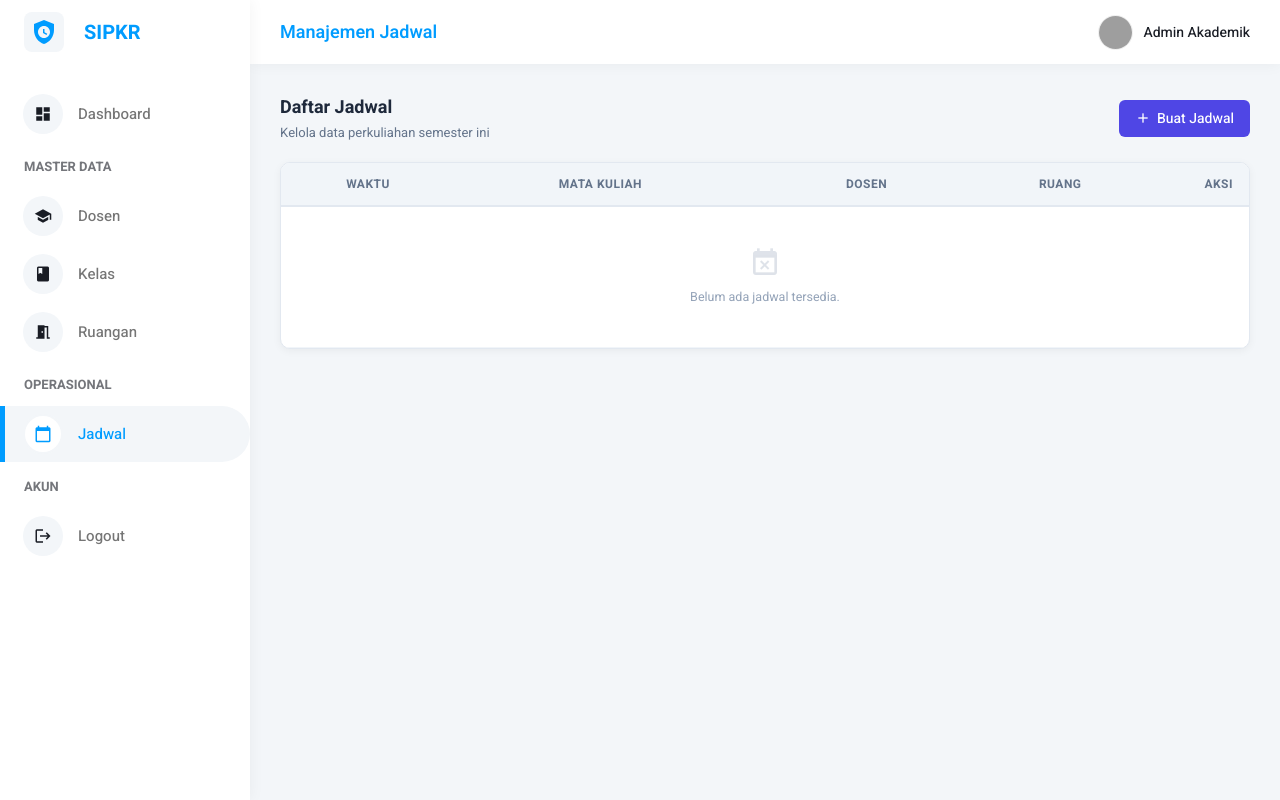
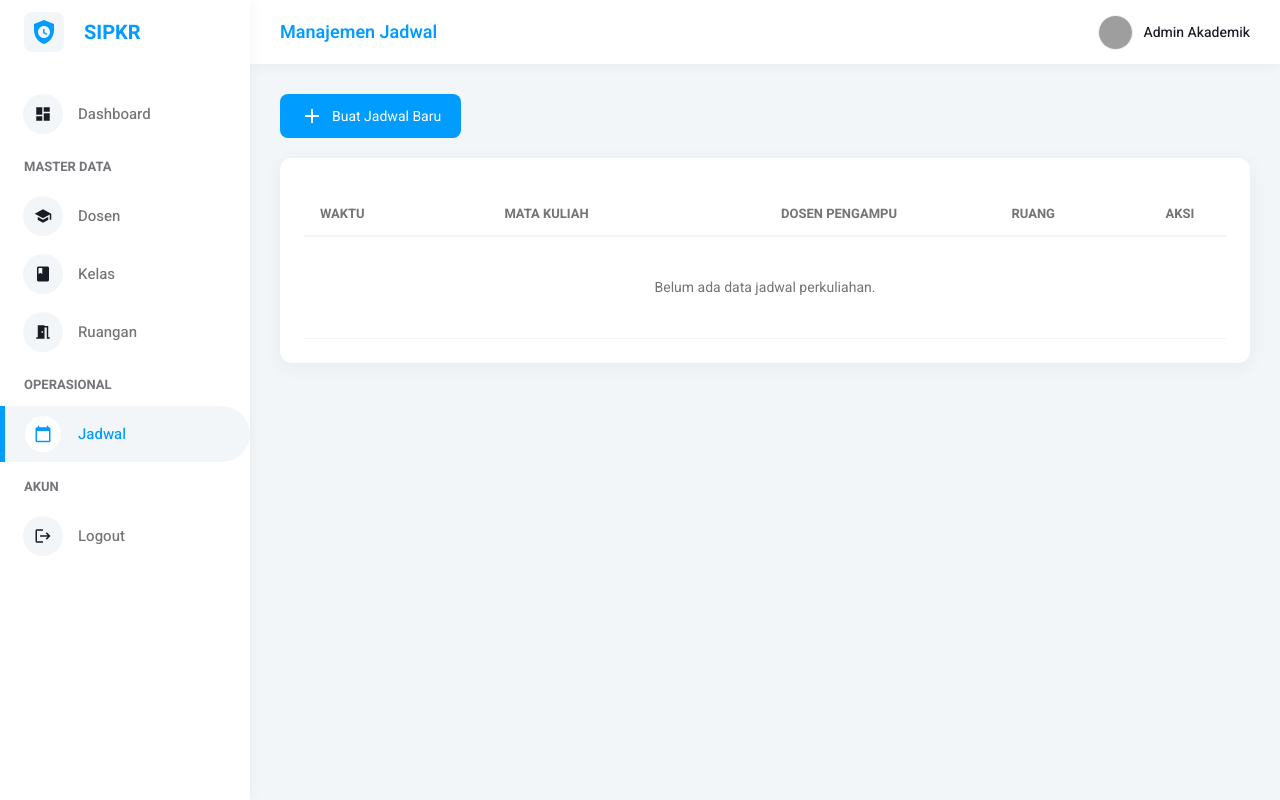
Before and after one commit to aprillashinta/sipkr-flask, a Flask app: page /jadwal in a window 1280 px wide. Run offline with Flask 3, Linux system fonts and the light colour scheme; data that the repository does not hold is empty; parts of the project's set-up code (start-up, migrations or seed data) failed here and were passed over; grey boxes are pictures that could not be loaded.

Commit message:
redesign jadwal
sign-off-by: Nantaaa <anantah738@gmail.com>

```diff
--- a/app/templates/jadwal/index.html
+++ b/app/templates/jadwal/index.html
@@ -1,76 +1,73 @@
 {% extends "base.html" %}
+
 {% block title %}Jadwal Perkuliahan{% endblock %}
 {% block page_title %}Manajemen Jadwal{% endblock %}
 
 {% block content %}
 <style>
-    .card { background:#fff; border-radius:10px; box-shadow:0 2px 8px rgba(0,0,0,0.05); overflow:hidden; border:1px solid #e2e8f0; }
-    .btn-hover:hover { opacity:0.9; transform:translateY(-1px); transition:0.2s; }
-    tr:hover { background-color: #f8fafc; transition:0.2s; }
-    th { background:#f1f5f9; color:#64748b; font-size:12px; padding:12px 16px; text-transform:uppercase; letter-spacing:0.5px; border-bottom:2px solid #e2e8f0; }
-    td { padding:14px 16px; border-bottom:1px solid #f1f5f9; color:#334155; vertical-align:middle; }
+    .card { background: #fff; border-radius: 12px; box-shadow: 0 4px 20px rgba(0,0,0,0.05); padding: 24px; }
+    .btn-add { background: var(--primary); color: #fff; padding: 10px 20px; border-radius: 8px; text-decoration: none; display: inline-flex; align-items: center; gap: 8px; font-size: 14px; margin-bottom: 20px; transition: .2s; }
+    .btn-add:hover { background: var(--primary-dark); transform: translateY(-2px); }
+    table { width: 100%; border-collapse: collapse; margin-top: 10px; }
+    th { text-align: left; padding: 12px 16px; border-bottom: 2px solid #F1F5F9; color: var(--muted); font-size: 13px; text-transform: uppercase; }
+    td { padding: 16px; border-bottom: 1px solid #F1F5F9; font-size: 14px; }
+    .badge-id { background: #E0E7FF; color: var(--primary); padding: 4px 8px; border-radius: 6px; font-weight: 600; font-size: 12px; }
+    .actions { display: flex; gap: 10px; justify-content: center; } /* Center action buttons */
+    .btn-icon { border: none; background: none; cursor: pointer; display: flex; align-items: center; justify-content: center; padding: 6px; border-radius: 6px; transition: .2s; }
+    .btn-edit { color: #F59E0B; background: #FEF3C7; }
+    .btn-delete { color: #EF4444; background: #FEE2E2; }
+    .btn-icon:hover { opacity: 0.8; transform: scale(1.1); }
 </style>
 
-<div style="display:flex; justify-content:space-between; align-items:center; margin-bottom:20px;">
-    <div>
-        <h3 style="margin:0; font-size:18px; color:#1e293b;">Daftar Jadwal</h3>
-        <p style="margin:2px 0 0; font-size:13px; color:#64748b;">Kelola data perkuliahan semester ini</p>
-    </div>
-    <a href="{{ url_for('web.jadwal_create') }}" class="btn-hover" style="background:#4F46E5; color:#fff; padding:8px 16px; border-radius:6px; text-decoration:none; display:inline-flex; align-items:center; gap:6px; font-size:14px; font-weight:500;">
-        <i class="material-icons" style="font-size:16px;">add</i> Buat Jadwal
-    </a>
-</div>
+<a href="{{ url_for('web.jadwal_create') }}" class="btn-add">
+    <i class="material-icons">add</i> Buat Jadwal Baru
+</a>
 
 <div class="card">
-    <div style="overflow-x:auto;">
-        <table style="width:100%; border-collapse:collapse;">
+    <div style="overflow-x: auto;"> <table>
             <thead>
                 <tr>
-                    <th width="18%">Waktu</th>
-                    <th width="30%">Mata Kuliah</th>
-                    <th width="25%">Dosen</th>
-                    <th width="15%">Ruang</th>
-                    <th width="12%" style="text-align:right">Aksi</th>
+                    <th width="20%">WAKTU</th>
+                    <th width="30%">MATA KULIAH</th>
+                    <th width="25%">DOSEN PENGAMPU</th>
+                    <th width="15%">RUANG</th>
+                    <th style="text-align: center;" width="10%">AKSI</th>
                 </tr>
             </thead>
             <tbody>
                 {% for j in data %}
                 <tr>
                     <td>
-                        <span style="background:#FFF7ED; color:#C2410C; padding:2px 8px; border-radius:4px; font-size:11px; font-weight:700;">{{ j.hari }}</span>
-                        <div style="margin-top:5px; font-size:12px; color:#475569; display:flex; align-items:center; gap:4px;">
-                            <i class="material-icons" style="font-size:12px;">schedule</i>
+                        <span class="badge-day">{{ j.hari }}</span>
+                        <div class="text-sub">
+                            <i class="material-icons" style="font-size: 12px; vertical-align: middle;">schedule</i>
                             {{ j.jam_mulai.strftime('%H:%M') }} - {{ j.jam_selesai.strftime('%H:%M') }}
                         </div>
                     </td>
 
                     <td>
-                        <div style="font-weight:600; font-size:14px;">{{ j.kelas.nama_mk }}</div>
-                        <div style="font-size:12px; color:#64748b;">{{ j.kelas.prodi }} • <span style="color:#4F46E5;">{{ j.kelas.sks }} SKS</span></div>
+                        <div style="font-weight: 600;">{{ j.kelas.nama_mk }}</div>
+                        <div class="text-sub">{{ j.kelas.prodi }} • {{ j.kelas.sks }} SKS</div>
                     </td>
 
                     <td>
-                        <div style="display:flex; align-items:center; gap:8px;">
-                            <i class="material-icons" style="color:#cbd5e1; font-size:24px;">account_circle</i>
-                            <div>
-                                <div style="font-size:13px; font-weight:500;">{{ j.dosen.nama }}</div>
-                                <div style="font-size:11px; color:#94a3b8;">NIDN: {{ j.dosen.nidn }}</div>
-                            </div>
-                        </div>
+                        <div style="font-weight: 500;">{{ j.dosen.nama }}</div>
+                        <div class="text-sub">NIDN: {{ j.dosen.nidn }}</div>
                     </td>
 
                     <td>
-                        <span style="background:#EEF2FF; color:#4338ca; padding:4px 8px; border-radius:6px; font-size:12px; font-weight:600;">{{ j.ruangan.nama_ruang }}</span>
+                        <span style="font-weight: 600; color: #334155;">{{ j.ruangan.nama_ruang }}</span>
                     </td>
 
-                    <td style="text-align:right;">
-                        <div style="display:flex; justify-content:flex-end; gap:6px;">
-                            <a href="{{ url_for('web.jadwal_edit', id=j.id) }}" class="btn-hover" style="background:#FEF3C7; color:#B45309; width:32px; height:32px; border-radius:6px; display:flex; align-items:center; justify-content:center;">
-                                <i class="material-icons" style="font-size:16px;">edit</i>
+                    <td>
+                        <div class="actions">
+                            <a href="{{ url_for('web.jadwal_edit', id=j.id) }}" class="btn-icon btn-edit" title="Edit">
+                                <i class="material-icons" style="font-size: 18px;">edit</i>
                             </a>
-                            <form action="{{ url_for('web.jadwal_delete', id=j.id) }}" method="POST" onsubmit="return confirm('Hapus jadwal ini?')">
-                                <button class="btn-hover" style="background:#FEE2E2; color:#B91C1C; width:32px; height:32px; border-radius:6px; border:none; cursor:pointer; display:flex; align-items:center; justify-content:center;">
-                                    <i class="material-icons" style="font-size:16px;">delete</i>
+
+                            <form action="{{ url_for('web.jadwal_delete', id=j.id) }}" method="POST" style="display:inline;">
+                                <button type="submit" class="btn-icon btn-delete" title="Hapus" onclick="return confirm('Hapus jadwal ini?')">
+                                    <i class="material-icons" style="font-size: 18px;">delete</i>
                                 </button>
                             </form>
                         </div>
@@ -78,9 +75,8 @@
                 </tr>
                 {% else %}
                 <tr>
-                    <td colspan="5" style="text-align:center; padding:40px; color:#94a3b8;">
-                        <i class="material-icons" style="font-size:32px; opacity:0.3;">event_busy</i><br>
-                        <small>Belum ada jadwal tersedia.</small>
+                    <td colspan="5" style="text-align: center; color: var(--muted); padding: 40px;">
+                        Belum ada data jadwal perkuliahan.
                     </td>
                 </tr>
                 {% endfor %}
```
